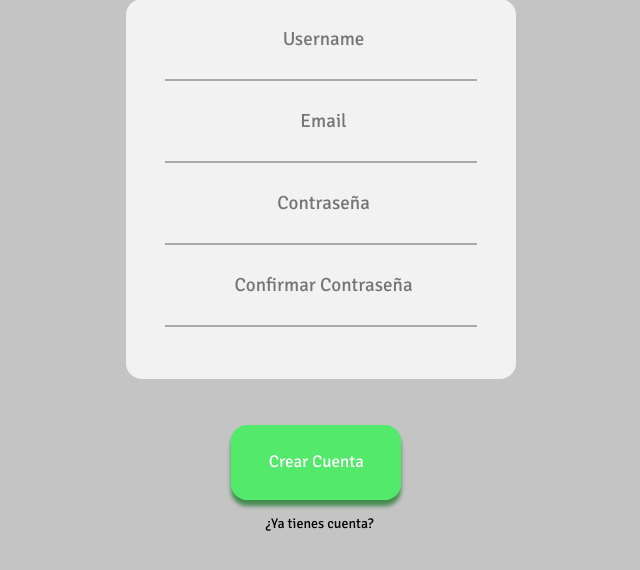
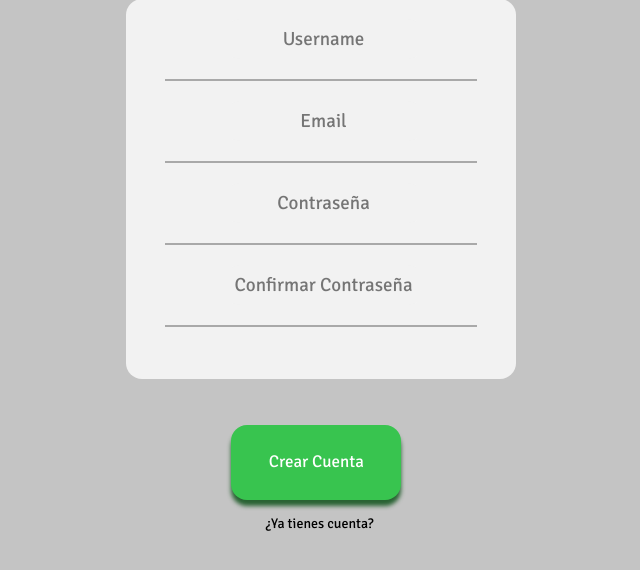
Before and after one commit to Bichotas/SkyTools_P-TECH, a Flask app: template templates/register.html in a window 1280 px wide, with the pointer over the restyled element. Shown: the part 203-773 px from the top of the page, without its empty margins (319-959 px from the left). Run offline with Flask 2, Linux system fonts and the light colour scheme; the template is opened without the code that fills it, so the values that code supplies are empty; some libraries are stand-ins or nearby versions.

Commit message:
Se puso el hover en boton
Se coloco este hover para que se distinga cuando esta arriba el cursos y
se presiones, porque sin el borde, este no se logra ver

```diff
--- a/templates/register.html
+++ b/templates/register.html
@@ -97,6 +97,11 @@
         margin-left: 12%;
         margin-top: 5%;
     }
+
+    .uwu:hover{
+        background-color: #38c44f;
+        box-shadow: 0px 6px 4px #296333;
+    }
 </style>
 {% endblock %}
 
```
